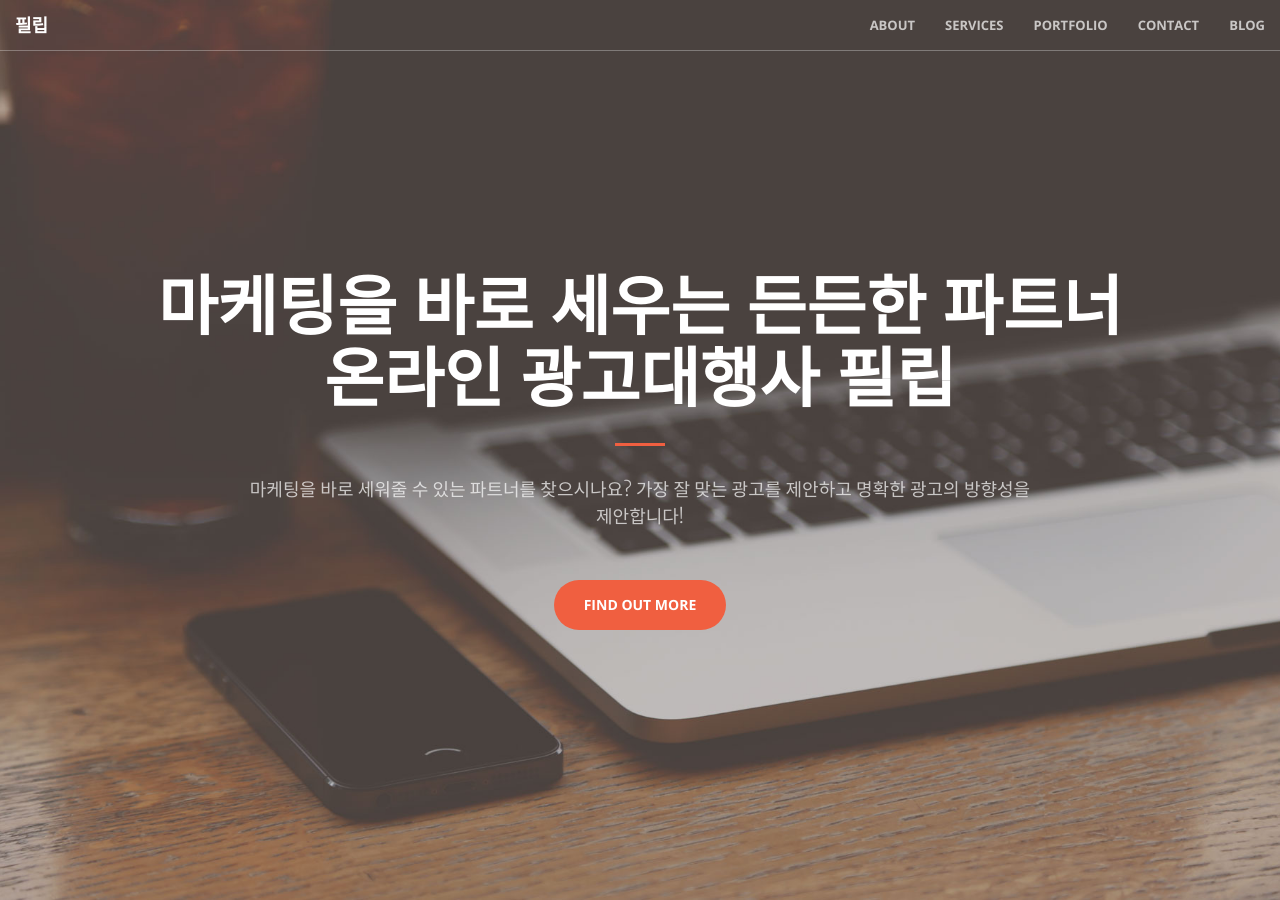
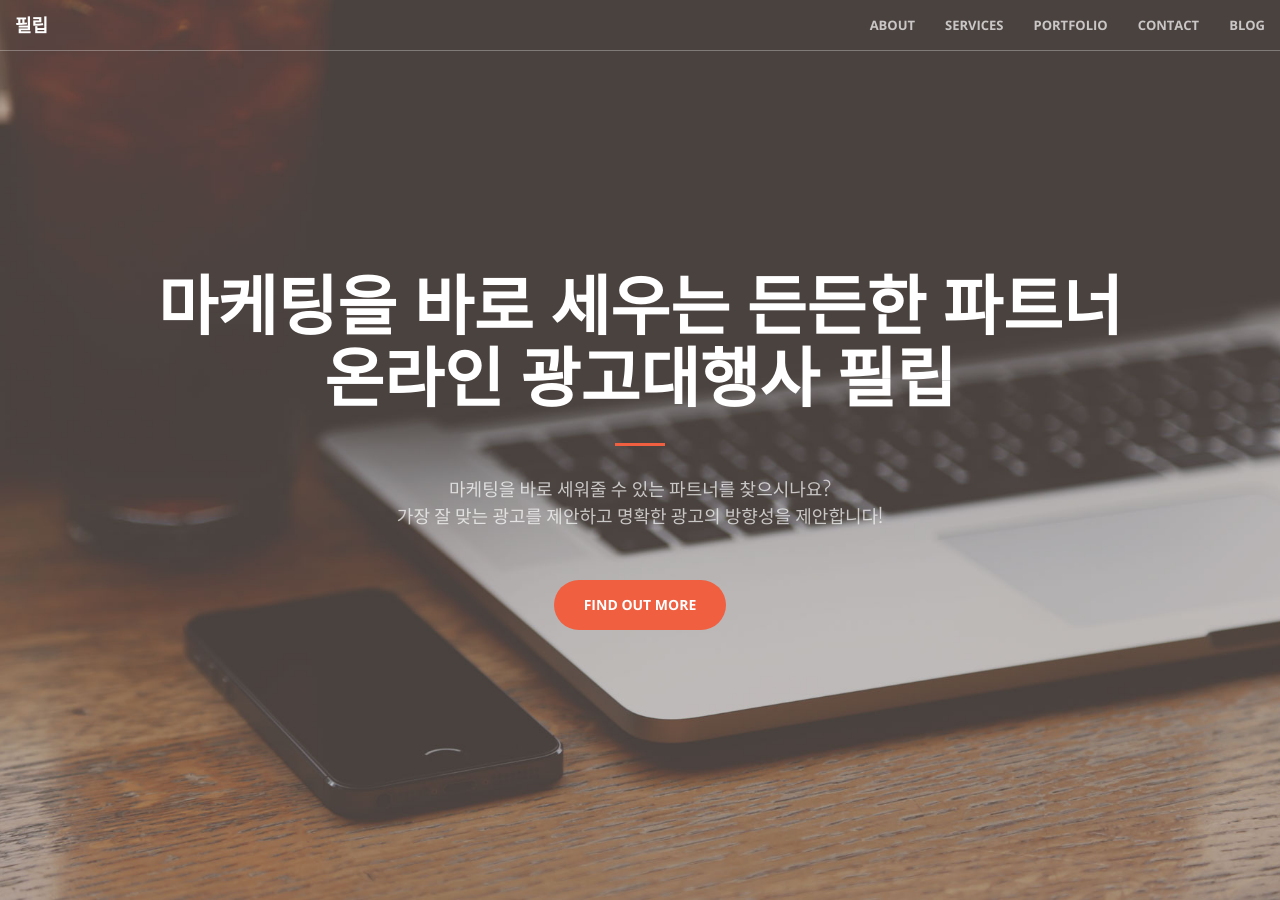
Before and after one commit to philipcommunication/philip-homepage, a Jekyll site: the page built from index.html, in a window 1280 px wide and 900 px high. Built offline with Jekyll 4.4.1, drawn with Linux system fonts in a browser that asks for light colours.

Commit message:
띄어쓰기 변경

```diff
--- a/_includes/header.html
+++ b/_includes/header.html
@@ -1,9 +1,9 @@
 <header>
     <div class="header-content">
         <div class="header-content-inner">
-            <h1>마케팅을 바로 세우는 든든한 파트너 온라인 광고대행사 필립</h1>
+            <h1>마케팅을 바로 세우는 든든한 파트너<br>온라인 광고대행사 필립</h1>
             <hr>
-            <p>마케팅을 바로 세워줄 수 있는 파트너를 찾으시나요? 가장 잘 맞는 광고를 제안하고 명확한 광고의 방향성을 제안합니다!</p>
+            <p>마케팅을 바로 세워줄 수 있는 파트너를 찾으시나요?<br>가장 잘 맞는 광고를 제안하고 명확한 광고의 방향성을 제안합니다!</p>
             <a href="#about" class="btn btn-primary btn-xl page-scroll">Find Out More</a>
         </div>
     </div>
```
